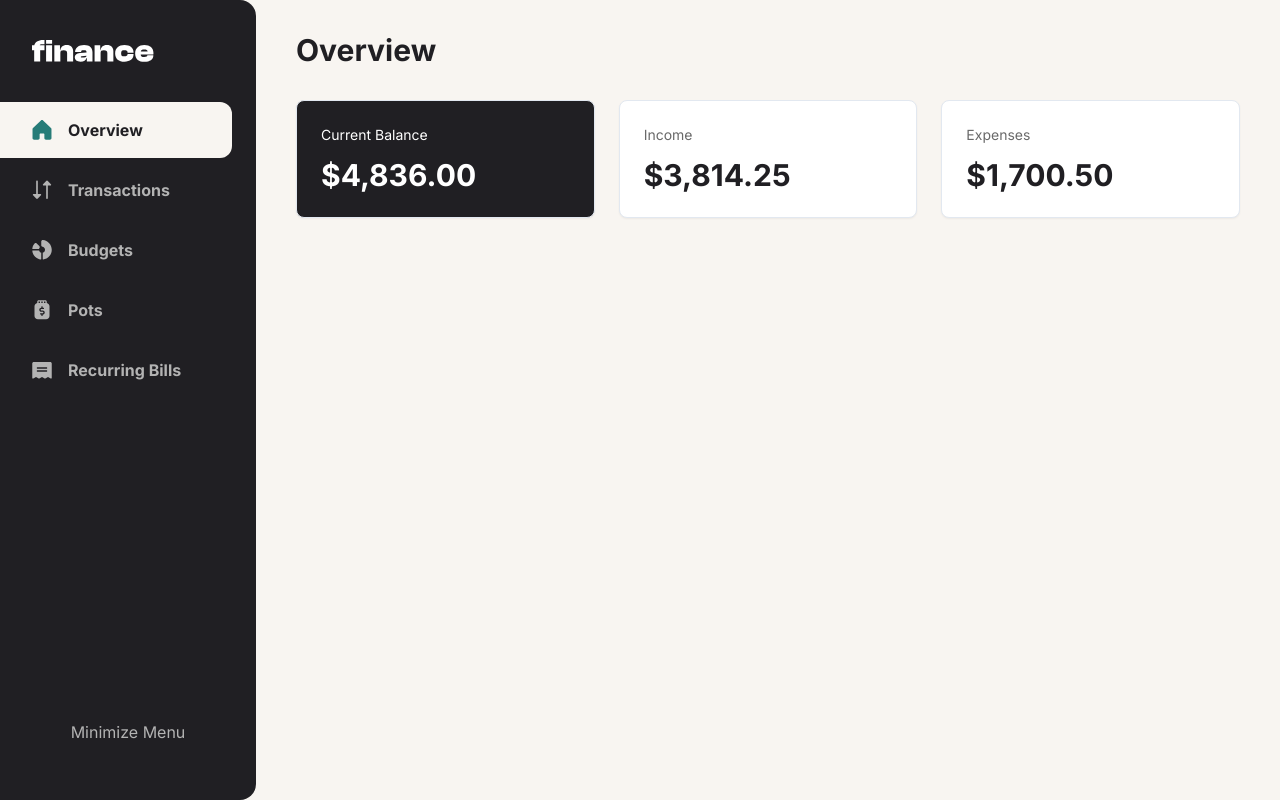
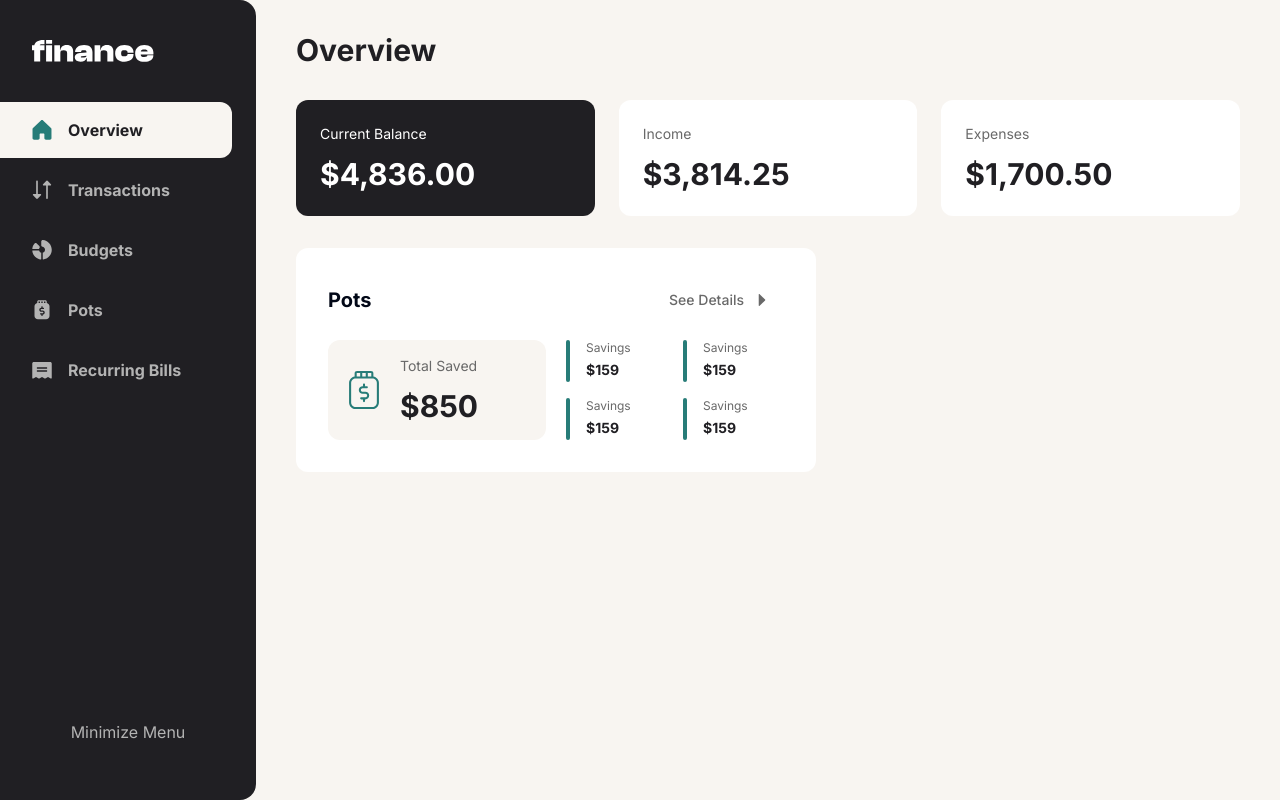
Before and after one commit to Ibarra11/personal-finance, a Next.js app: page /dashboard in a window 1280 px wide. Built offline with nearby package versions, Linux system fonts and the light colour scheme.

Commit message:
pots card

```diff
--- a/app/dashboard/page.tsx
+++ b/app/dashboard/page.tsx
@@ -1,4 +1,5 @@
 import CurrencyCard from "@/components/CurrencyCard";
+import PotsCard from "@/components/PotsCard";
 
 export default function Page() {
   return (
@@ -19,6 +20,12 @@
           <CurrencyCard title="Expenses" amount={"1,700.50"} />
         </div>
       </div>
+      <div className="flex gap-6">
+        <div className="flex flex-1 flex-col gap-6">
+          <PotsCard />
+        </div>
+        <div className="w-[400px]"></div>
+      </div>
     </div>
   );
 }
--- /dev/null
+++ b/components/PotsCard.tsx
@@ -0,0 +1,57 @@
+import { Button } from "./ui/button";
+import IconCaretRight from "../public/icons/icon-caret-right.svg";
+import { Card, CardContent, CardHeader } from "./ui/card";
+import IconPot from "../public/icons/icon-pot.svg";
+
+export default function PotsCard() {
+  return (
+    <Card className="space-y-5">
+      <CardHeader className="flex-row items-center justify-between p-8 pb-0">
+        <h3 className="text-xl font-bold">Pots</h3>
+        <Button
+          variant="link"
+          className="items-center gap-3 py-0 text-sm text-gray-500"
+        >
+          See Details
+          <IconCaretRight className="size-3" />
+        </Button>
+      </CardHeader>
+      <CardContent className="flex gap-5 p-8 pt-0">
+        <div className="flex-1">
+          <HighlightCard />
+        </div>
+
+        <div className="grid flex-1 grid-cols-2 gap-4">
+          <Pot />
+          <Pot />
+          <Pot />
+          <Pot />
+        </div>
+      </CardContent>
+    </Card>
+  );
+}
+
+function HighlightCard() {
+  return (
+    <Card className="flex items-center gap-4 bg-background p-4">
+      <IconPot className="text-green size-10" />
+      <div className="space-y-3">
+        <p className="text-sm text-gray-500">Total Saved</p>
+        <p className="text-3xl font-bold text-gray-900">$850</p>
+      </div>
+    </Card>
+  );
+}
+
+function Pot() {
+  return (
+    <div className="flex w-32 gap-4">
+      <div className="bg-green w-1 rounded-full"></div>
+      <div className="space-y-1">
+        <p className="text-xs text-gray-500">Savings</p>
+        <p className="text-sm font-bold text-gray-900">$159</p>
+      </div>
+    </div>
+  );
+}
--- /dev/null
+++ b/components/ui/button.tsx
@@ -0,0 +1,56 @@
+import * as React from "react"
+import { Slot } from "@radix-ui/react-slot"
+import { cva, type VariantProps } from "class-variance-authority"
+
+import { cn } from "@/lib/utils"
+
+const buttonVariants = cva(
+  "inline-flex items-center justify-center whitespace-nowrap rounded-md text-sm font-medium ring-offset-background transition-colors focus-visible:outline-none focus-visible:ring-2 focus-visible:ring-ring focus-visible:ring-offset-2 disabled:pointer-events-none disabled:opacity-50",
+  {
+    variants: {
+      variant: {
+        default: "bg-primary text-primary-foreground hover:bg-primary/90",
+        destructive:
+          "bg-destructive text-destructive-foreground hover:bg-destructive/90",
+        outline:
+          "border border-input bg-background hover:bg-accent hover:text-accent-foreground",
+        secondary:
+          "bg-secondary text-secondary-foreground hover:bg-secondary/80",
+        ghost: "hover:bg-accent hover:text-accent-foreground",
+        link: "text-primary underline-offset-4 hover:underline",
+      },
+      size: {
+        default: "h-10 px-4 py-2",
+        sm: "h-9 rounded-md px-3",
+        lg: "h-11 rounded-md px-8",
+        icon: "h-10 w-10",
+      },
+    },
+    defaultVariants: {
+      variant: "default",
+      size: "default",
+    },
+  }
+)
+
+export interface ButtonProps
+  extends React.ButtonHTMLAttributes<HTMLButtonElement>,
+    VariantProps<typeof buttonVariants> {
+  asChild?: boolean
+}
+
+const Button = React.forwardRef<HTMLButtonElement, ButtonProps>(
+  ({ className, variant, size, asChild = false, ...props }, ref) => {
+    const Comp = asChild ? Slot : "button"
+    return (
+      <Comp
+        className={cn(buttonVariants({ variant, size, className }))}
+        ref={ref}
+        {...props}
+      />
+    )
+  }
+)
+Button.displayName = "Button"
+
+export { Button, buttonVariants }
--- a/components/ui/card.tsx
+++ b/components/ui/card.tsx
@@ -1,33 +1,22 @@
-import * as React from "react"
+import * as React from "react";
 
-import { cn } from "@/lib/utils"
+import { cn } from "@/lib/utils";
 
 const Card = React.forwardRef<
   HTMLDivElement,
   React.HTMLAttributes<HTMLDivElement>
 >(({ className, ...props }, ref) => (
-  <div
-    ref={ref}
-    className={cn(
-      "rounded-lg border bg-card text-card-foreground shadow-sm",
-      className
-    )}
-    {...props}
-  />
-))
-Card.displayName = "Card"
+  <div ref={ref} className={cn("rounded-xl bg-white", className)} {...props} />
+));
+Card.displayName = "Card";
 
 const CardHeader = React.forwardRef<
   HTMLDivElement,
   React.HTMLAttributes<HTMLDivElement>
 >(({ className, ...props }, ref) => (
-  <div
-    ref={ref}
-    className={cn("flex flex-col space-y-1.5 p-6", className)}
-    {...props}
-  />
-))
-CardHeader.displayName = "CardHeader"
+  <div ref={ref} className={cn("flex flex-col p-6", className)} {...props} />
+));
+CardHeader.displayName = "CardHeader";
 
 const CardTitle = React.forwardRef<
   HTMLParagraphElement,
@@ -37,12 +26,12 @@
     ref={ref}
     className={cn(
       "text-2xl font-semibold leading-none tracking-tight",
-      className
+      className,
     )}
     {...props}
   />
-))
-CardTitle.displayName = "CardTitle"
+));
+CardTitle.displayName = "CardTitle";
 
 const CardDescription = React.forwardRef<
   HTMLParagraphElement,
@@ -53,16 +42,16 @@
     className={cn("text-sm text-muted-foreground", className)}
     {...props}
   />
-))
-CardDescription.displayName = "CardDescription"
+));
+CardDescription.displayName = "CardDescription";
 
 const CardContent = React.forwardRef<
   HTMLDivElement,
   React.HTMLAttributes<HTMLDivElement>
 >(({ className, ...props }, ref) => (
   <div ref={ref} className={cn("p-6 pt-0", className)} {...props} />
-))
-CardContent.displayName = "CardContent"
+));
+CardContent.displayName = "CardContent";
 
 const CardFooter = React.forwardRef<
   HTMLDivElement,
@@ -73,7 +62,14 @@
     className={cn("flex items-center p-6 pt-0", className)}
     {...props}
   />
-))
-CardFooter.displayName = "CardFooter"
+));
+CardFooter.displayName = "CardFooter";
 
-export { Card, CardHeader, CardFooter, CardTitle, CardDescription, CardContent }
+export {
+  Card,
+  CardHeader,
+  CardFooter,
+  CardTitle,
+  CardDescription,
+  CardContent,
+};
--- a/package.json
+++ b/package.json
@@ -9,6 +9,7 @@
     "lint": "next lint"
   },
   "dependencies": {
+    "@radix-ui/react-slot": "^1.1.0",
     "class-variance-authority": "^0.7.0",
     "clsx": "^2.1.1",
     "lucide-react": "^0.436.0",
```
Also changed, not shown: public/icons/icon-caret-right.svg, 1 other file (tests, documents, lock files or other folders).
